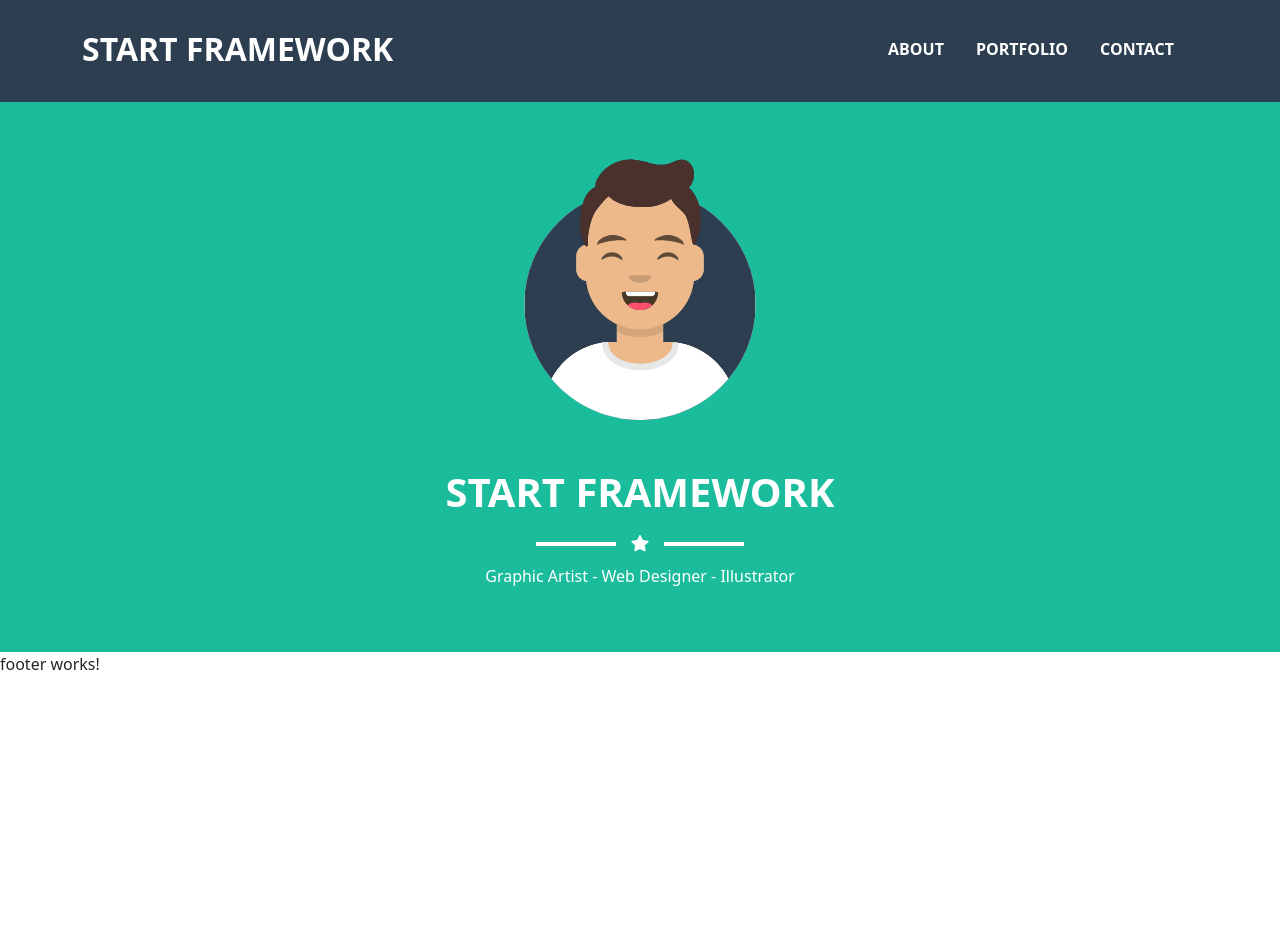
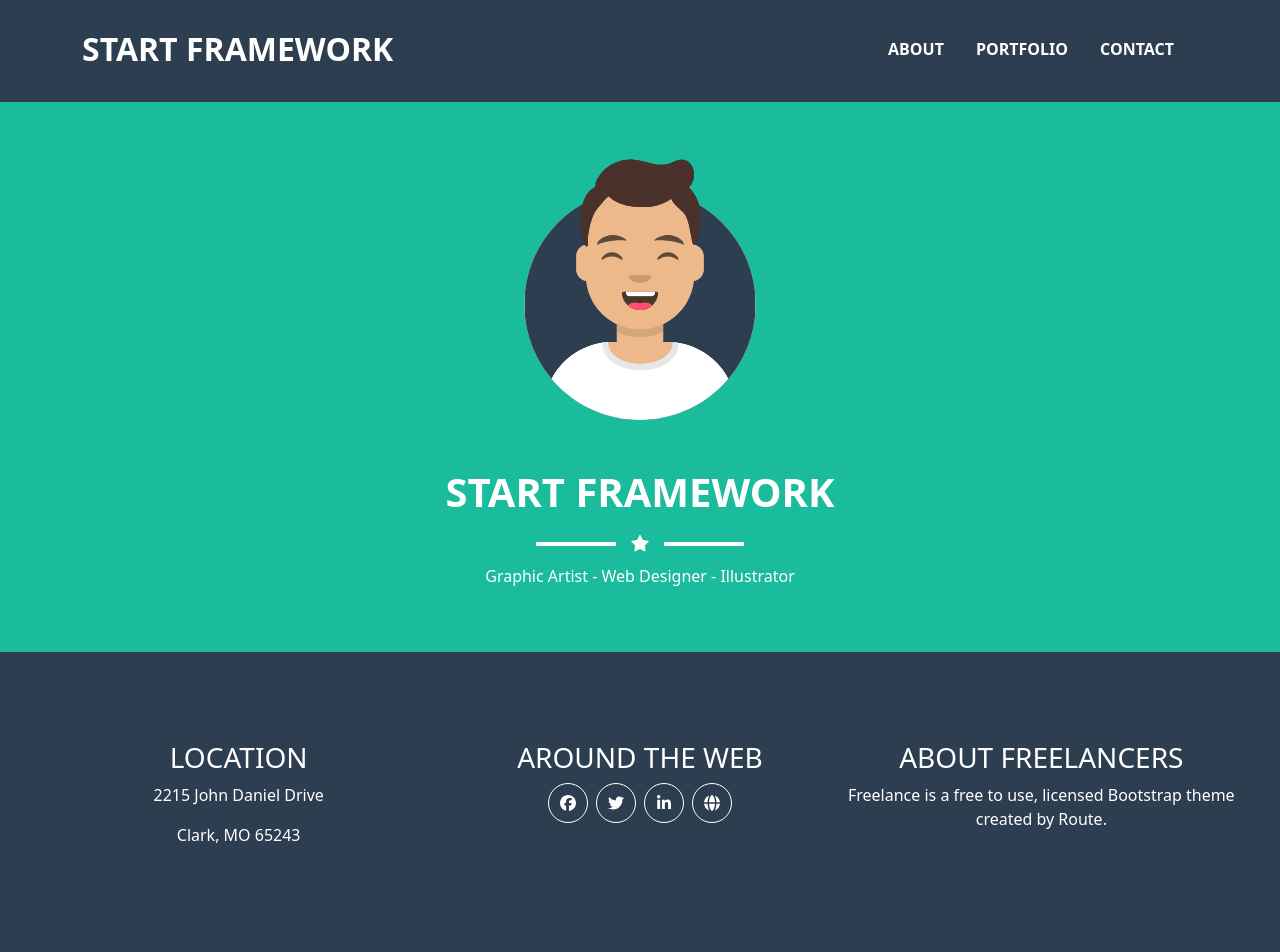
Before and after one commit to Amr-shawky/start-framework-angular, an Angular app: page / in a window 1280 px wide. Shown: the top 952 px of the page. Before the commit the page ends 800 px from the top, so only its background shows below. Built offline with nearby package versions, Linux system fonts and the light colour scheme.

Commit message:
feat: add FontAwesome brand icons and update footer component layout

```diff
--- a/package.json
+++ b/package.json
@@ -27,6 +27,7 @@
     "@angular/platform-browser": "^20.0.0",
     "@angular/router": "^20.0.0",
     "@fortawesome/angular-fontawesome": "^2.0.1",
+    "@fortawesome/free-brands-svg-icons": "^7.0.0",
     "@fortawesome/free-solid-svg-icons": "^7.0.0",
     "bootstrap": "^5.3.7",
     "rxjs": "~7.8.0",
--- a/src/app/component/footer/footer.css
+++ b/src/app/component/footer/footer.css
@@ -0,0 +1,16 @@
+footer .container-fluid {
+    background-color: #2c3e50;
+    color: #fff;
+    display: flex;
+    flex-direction: column;
+    justify-content: center;
+    text-align: center;
+    margin: 0;
+    padding: 50px;
+    min-height: 300px;
+}
+footer{
+    background-color: RGB(26, 37, 47);
+    color: white;
+    min-height: 370px;
+}
--- a/src/app/component/footer/footer.html
+++ b/src/app/component/footer/footer.html
@@ -1 +1,68 @@
-<p>footer works!</p>
+<footer>
+  <div class="container-fluid">
+    <div class="row justify-content-center">
+      <div class="col-4 text-center">
+        <h3 class="text-uppercase">Location</h3>
+        <p>2215 John Daniel Drive</p>
+        <p>Clark, MO 65243</p>
+      </div>
+      <div class="col-4 text-center">
+        <h3 class="text-uppercase">Around The Web</h3>
+        <div class="row justify-content-between">
+          <ul class="list-unstyled d-flex justify-content-center mb-0">
+            <li
+              class="text-white rounded-circle border border-1 border-white d-flex align-items-center justify-content-center me-2"
+              style="width: 40px; height: 40px"
+            >
+              <a
+                href="#"
+                class="text-white"
+              >
+                <fa-icon class="fs-6" [icon]="faFacebook"></fa-icon>
+              </a>
+            </li>
+            <li
+              class="text-white rounded-circle border border-1 border-white d-flex align-items-center justify-content-center me-2"
+              style="width: 40px; height: 40px"
+            >
+              <a
+                href="#"
+                class="text-white"
+                ><fa-icon class="fs-6" [icon]="faTwitter"></fa-icon
+              ></a>
+            </li>
+            <li
+              class="text-white rounded-circle border border-1 border-white d-flex align-items-center justify-content-center me-2"
+              style="width: 40px; height: 40px"
+            >
+              <a
+                href="#"
+                class="text-white "
+                ><fa-icon class="fs-6" [icon]="faLinkedinIn"></fa-icon
+              ></a>
+            </li>
+            <li
+              class="text-white rounded-circle border border-1 border-white d-flex align-items-center justify-content-center"
+              style="width: 40px; height: 40px"
+            >
+              <a
+                href="#"
+                class="text-white"
+                ><fa-icon class="fs-6" [icon]="faGlobe"></fa-icon
+              ></a>
+            </li>
+          </ul>
+        </div>
+      </div>
+      <div class="col-4 px-1">
+        <h3 class="text-uppercase">About Freelancers</h3>
+        <p>
+          Freelance is a free to use, licensed Bootstrap theme created by Route.
+        </p>
+      </div>
+    </div>
+  </div>
+  <div class="text-center mt-4">
+    <p class="mb-0">Copyright © Your Website 2021</p>
+  </div>
+</footer>
--- a/src/app/component/footer/footer.ts
+++ b/src/app/component/footer/footer.ts
@@ -1,11 +1,18 @@
 import { Component } from '@angular/core';
+import { FontAwesomeModule } from '@fortawesome/angular-fontawesome';
+import { faFacebook, faTwitter } from '@fortawesome/free-brands-svg-icons';
+import { faLinkedinIn } from '@fortawesome/free-brands-svg-icons/faLinkedinIn';
+import { faGlobe } from '@fortawesome/free-solid-svg-icons';
 
 @Component({
   selector: 'app-footer',
-  imports: [],
+  imports: [ FontAwesomeModule,  ],
   templateUrl: './footer.html',
   styleUrl: './footer.css'
 })
 export class Footer {
-
+faFacebook = faFacebook;
+faTwitter = faTwitter;
+faLinkedinIn = faLinkedinIn;
+faGlobe = faGlobe;
 }
```
Also changed, not shown: 1 other file (tests, documents, lock files or other folders).
